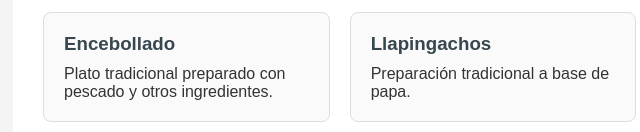
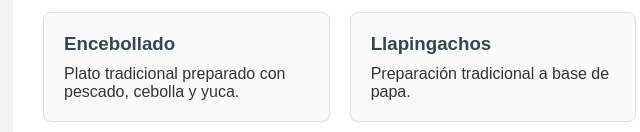
Before and after one commit to JosueAcostaM/ProyectoCursoGitHub, a plain HTML site: page Index.html in a window 1280 px wide. Shown: the part 668-800 px from the top of the page, 147-787 px from the left. Drawn offline with Linux system fonts and the light colour scheme.

Commit message:
Actualización descripción gastronomía

```diff
--- a/Index.html
+++ b/Index.html
@@ -155,7 +155,7 @@
                     <h3>Encebollado</h3>
                     <p>
                         Plato tradicional preparado
-                        con pescado y otros ingredientes.
+                        con pescado, cebolla y yuca.
                     </p>
                 </div>
                 <div class="card">
```
